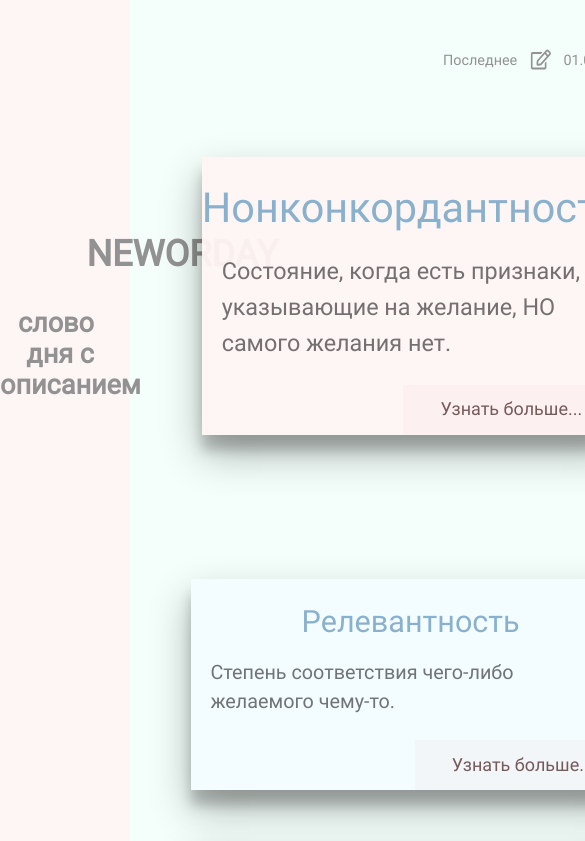
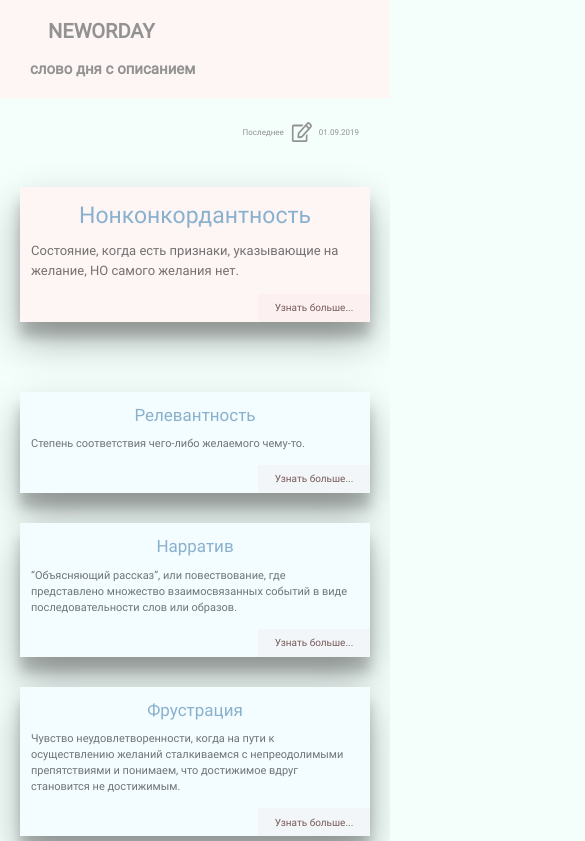
Before and after one commit to burik84/neworday, a website: page src/index.html in a window 390 px wide. Shown: the top 841 px of the page, 585 px wide, since content can reach past the window. Drawn offline with nearby package versions, Linux system fonts and the light colour scheme; files that its build step writes are made by us from their sources.

Commit message:
Обновление стилей, адаптация под мобильную верстку

```diff
--- a/src/scss/_card.scss
+++ b/src/scss/_card.scss
@@ -12,7 +12,7 @@
   }
 
   &__main {
-    max-width: 740px;
+    max-width: 40rem;
     margin-bottom: 4rem;
     margin-left: 2rem;
     margin-right: 2rem;
@@ -54,7 +54,7 @@
     padding: 2rem;
 
     &__secondary {
-      max-width: 440px;
+      max-width: 24.5rem;
       margin-left: 1rem;
       margin-right: 1rem;
       @include secondShadow;
@@ -69,8 +69,8 @@
     display: flex;
     align-items: center;
     justify-content: center;
-    width: 214px;
-    height: 48px;
+    width: 11rem;
+    height: 2.6rem;
     color: $buttonColor;
     background: $buttonLight;
   }
--- a/src/scss/_mobil.scss
+++ b/src/scss/_mobil.scss
@@ -0,0 +1,56 @@
+@media screen and (min-width: 1520px) {
+  html {
+    font-size: 20px;
+  }
+}
+@media screen and (max-width: 1200px) {
+  .container {
+    flex-direction: column;
+  }
+
+  .fix-block {
+    width: 100%;
+    max-width: inherit;
+
+    &__header-h1 {
+      margin-top: 2rem;
+    }
+
+    &__header-h2 {
+      margin-bottom: 2rem;
+      text-align: left;
+      margin-left: 3rem;
+    }
+  }
+}
+@media screen and (max-width: 920px) {
+  .card {
+    margin-bottom: 5rem;
+
+    &__main {
+      margin: 0 auto;
+    }
+
+    &-section__secondary {
+      max-width: 40rem;
+    }
+  }
+}
+@media screen and (max-width: 768px) {
+  html {
+    font-size: 14px;
+  }
+}
+@media screen and (max-width: 425px) {
+  html {
+    font-size: 10px;
+  }
+
+  .card {
+    margin-bottom: 3rem;
+
+    &-section__secondary {
+      margin: 0 auto 3rem;
+    }
+  }
+}
--- a/src/scss/style.scss
+++ b/src/scss/style.scss
@@ -17,7 +17,7 @@ h6 {
 }
 
 html {
-  font-size: 18px;
+  font-size: 16px;
 }
 
 body {
```
